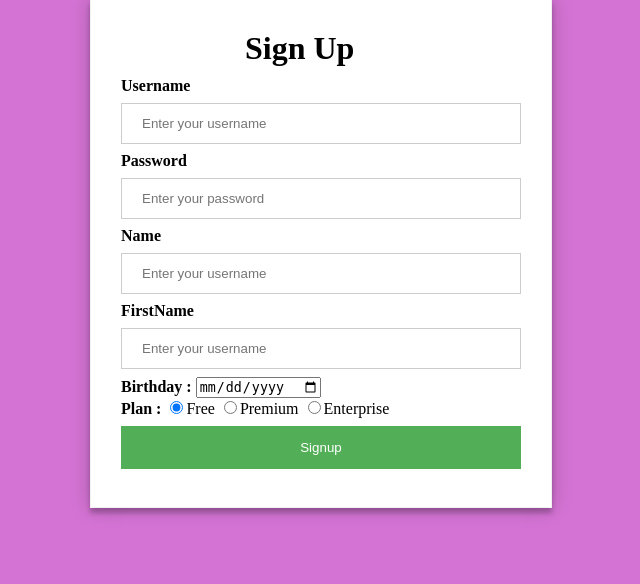
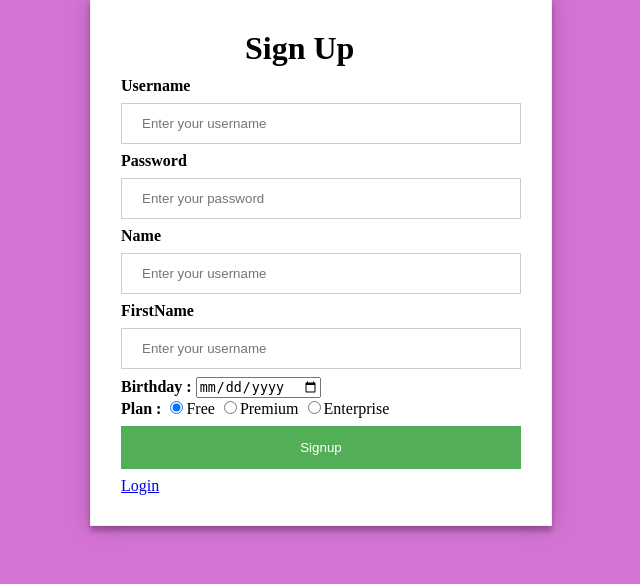
Before and after one commit to nivaniu/stockid, a PHP site: page /register.php in a window 1280 px wide. Shown: the part 216-800 px from the top of the page, without its empty margins (350-990 px from the left). Run offline with PHP 8.4, Linux system fonts and the light colour scheme.

Commit message:
adding link to login

```diff
--- a/register.php
+++ b/register.php
@@ -94,6 +94,7 @@ IMG{
                     echo "<br><span style='color: #9F391A;'> Signup failure</span>";
                 ?>
                 <input type="submit" id='submit' value='Signup' >
+                <label>            <a href="login.php">Login</a>
             </form>
         </div>
     </body>
```
